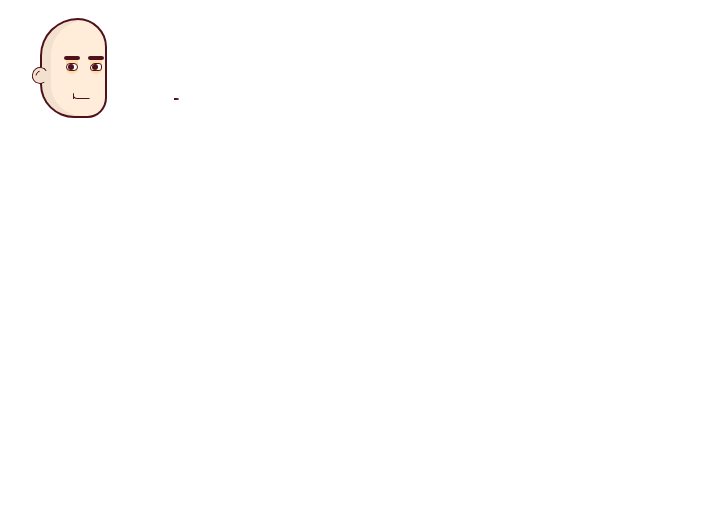
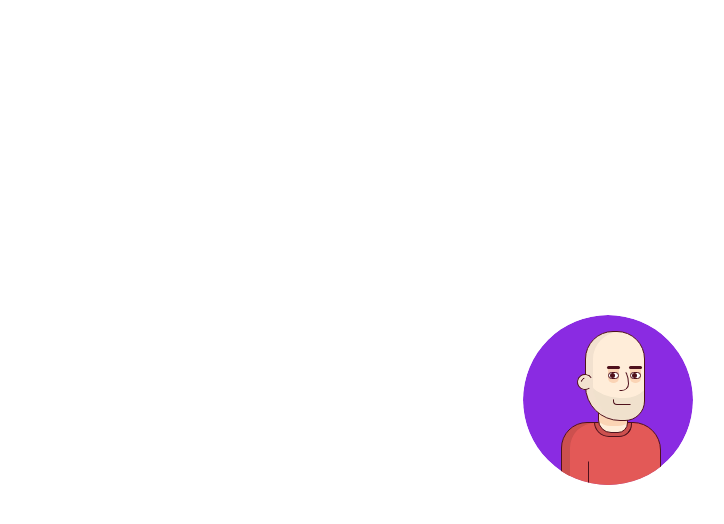
Before and after one commit to lsmantuan/desenho-css, a plain HTML site: page index.html in a window 1280 px wide. Shown: the whole page, without its empty margins (32-756 px from the left). Drawn offline with Linux system fonts and the light colour scheme.

Commit message:
Alterações no Corpo

```diff
--- a/index.html
+++ b/index.html
@@ -5,8 +5,8 @@
     <meta http-equiv="X-UA-Compatible" content="IE=edge">
     <meta name="viewport" content="width=device-width, initial-scale=1.0">
     <title>Desenho em CSS</title>
-    <!--<script>
-        window.onmousemove = function(objetoEvent) {
+    <script>
+        /*window.onmousemove = function(objetoEvent) {
             var cabeca = document.querySelector(".cabeca");
             var y = objetoEvent.y;
             var grau = 0;
@@ -16,251 +16,257 @@
                 grau = ((y / -70) * 0.8);
             }
             cabeca.style.transform = "rotateZ(" + grau  + "deg)"
+        }*/
+    </script>
+    <style>
+
+        html, body {
+            width: 100%;
+            height: 100%;
         }
-    </script>-->
-    <style>
+
         * {
             box-sizing: border-box;
             padding: 0;
             margin: 0;
         }
 
-        .container {
-            /*background-image: url(logo.jpg);*/
-            background-size: contain;
-            width: 200px;
-            height: 200px;
-            position: absolute;
-            display: inline-block;
+        .cartoon {
+            width: 170px;
+            height: 170px;
+            border-radius: 50%;
+            background-color: blueviolet;
+            position: relative;
+            top: 50%;
+            left: 50%;
+            transform: translate(-50%, -50%);
+            clip-path: circle(50%);
+            z-index: -1;
         }
 
         .cabeca {
-            width: 33.5%;
-            height: 50%;
-            border: 2px solid rgb(79, 17, 28);
-            border-top-left-radius: 40px;
-            border-top-right-radius: 46.15% 30.60%;
-            border-bottom-right-radius: 30.75% 21.50%;
-            border-bottom-left-radius: 53.85% 35.70%;
+            width: 60px;
+            height: 90px;
+            border: 1px solid rgb(79, 17, 28);
+            border-radius: 28px 28px 20px 35px;
             background-color: rgb(255, 237, 217);
-            box-shadow: inset rgb(242, 225, 207) 0.55rem 0;
-            /*, inset rgb(240, 225, 205) 0px -30px;*/
+            box-shadow: inset rgb(242, 225, 207) 7px 0,
+                        inset rgb(240, 225, 205) 0 -30px 0 -8px;
             position: absolute;
-            left: 36%;
-            top: 9%;
+            left: 62px;
+            top: 16px;
+            transform-origin: bottom center;
             z-index: 1;
         }
 
         .orelha {
-            width: 26.15%;
-            height: 17.35%;
-            border: 0.10rem solid rgb(79 17 28);
+            width: 16px;
+            height: 16px;
+            border: 1px solid rgb(79 17 28);
             border-right-color: transparent;
             border-radius: 50%;
             transform: rotate(10deg);
             background-color: rgb(242, 225, 207);
             position: absolute;
-            left: -15.5%;
-            top: 48.8%;
+            left: -9px;
+            top: 42px;
         }
 
         .orelha::after {
             position: absolute;
             content: "";
-            height: 38%;
-            width: 38%;
-            border: 0.10rem solid;
+            height: 5px;
+            width: 5px;
+            border: 1px solid;
             border-radius: 50%;
-            border-color: transparent transparent transparent rgb(79, 17, 28);
+            border-top-color: transparent;
+            border-right-color: transparent;
+            border-bottom-color: transparent;
+            border-left-color: rgb(79, 17, 28);
             transform: rotate(30deg);
-            left: 19%;
-            top: 19%;
+            left: 3px;
+            top: 3px;
         }
 
         .sobrancelha {
             position: absolute;
-            width: 13.2%;
-            height: 3.8%;
-            top: 37.5%;
-            right: 26.8%;
+            width: 9px;
+            height: 3px;
+            top: 34px;
+            right: 15px;
         }
 
         .sobrancelha::after {
             position: absolute;
             content: "";
-            width: 188%;
-            height: 100%;
-            border-top-right-radius: 14.6% 50%;
-            border-bottom-right-radius: 14.6% 50%;
-            border-top-left-radius: 14.6% 50%;
-            border-bottom-left-radius: 14.6% 50%;
+            width: 13px;
+            height: 3px;
+            border-radius: 1.5px;
             background-color: rgb(79, 17, 28);
-            left: 102%;
-            transform: rotate(1deg);
+            left: 9px;
         }
 
         .sobrancelha::before {
             position: absolute;
             content: "";
-            width: 188%;
-            height: 100%;
-            border-top-right-radius: 14.6% 50%;
-            border-bottom-right-radius: 14.6% 50%;
-            border-top-left-radius: 14.6% 50%;
-            border-bottom-left-radius: 14.6% 50%;
+            width: 13px;
+            height: 3px;
+            border-radius: 1.5px;
             background-color: rgb(79, 17, 28);
-            left: -190%;
-            transform: rotate(-1deg);
+            left: -13px;
         }
 
         .direito {
-            width: 18.80%;
-            height: 8.10%;
-            border: 0.10rem solid rgb(79, 17, 28);
-            border-radius: 50px 30px 30px 30px;
+            width: 11px;
+            height: 7px;
+            border: 1px solid rgb(79, 17, 28);
+            border-radius: 4px;
             background-color: rgb(255, 255, 255);
             position: absolute;
-            top: 45%;
-            left: 76%;
+            top: 40px;
+            left: 44px;
         }
 
         .direito::after {
             position: absolute;
             content: "";
-            width: 65%;
-            height: 107.9%;
+            width: 5px;
+            height: 5px;
             border-radius: 50%;
             background-color: rgb(79, 17, 28);
-            top: -3.5%;
-            left: 10%;
+            top: 0;
+            left: 1px;
         }
 
         .direito::before {
             position: absolute;
             content: "";
-            background-color: rgb(255, 219, 171);
-            border-bottom-left-radius: 65% 40%;
-            border-bottom-right-radius: 65% 40%;
-            width: 122%;
-            height: 265%;
+            background-color: rgb(251 212 181);
+            border-radius: 0 0 5px 5px;
+            width: 11px;
+            height: 15px;
             z-index: -1;
-            left: -11%;
-            top: -94%;
+            left: -1px;
+            top: -5px;
         }
 
         .esquerdo {
-            width: 18.80%;
-            height: 8.10%;
-            border: 0.10rem solid rgb(79, 17, 28);
-            border-radius: 30px 30px 30px 30px;
+            width: 11px;
+            height: 7px;
+            border: 1px solid rgb(79, 17, 28);
+            border-radius: 4px;
             background-color: rgb(255, 255, 255);
             position: absolute;
-            top: 45%;
-            left: 38%;
+            top: 40px;
+            left: 22px;
         }
 
         .esquerdo::after {
             position: absolute;
             content: "";
-            width: 65%;
-            height: 107.9%;
+            width: 5px;
+            height: 5px;
             border-radius: 50%;
             background-color: rgb(79, 17, 28);
-            top: -3.5%;
-            left: 10%;
+            top: 0;
+            left: 1px;
         }
 
         .esquerdo::before {
             position: absolute;
             content: "";
-            background-color: rgb(255, 219, 171);
-            border-bottom-left-radius: 65% 40%;
-            border-bottom-right-radius: 65% 40%;
-            width: 122%;
-            height: 265%;
+            background-color: rgb(251 212 181);
+            border-radius: 0 0 5px 5px;
+            width: 11px;
+            height: 15px;
             z-index: -1;
-            left: -11%;
-            top: -94%;
+            left: -1px;
+            top: -5px;
         }
 
-        /*.nariz {
-            width: 6px;
-            height: 6px;
-            border: 2px solid brown;
+        .nariz {
+            width: 10px;
+            height: 22px;
+            border: 1px solid rgb(79 17 28);
+            border-bottom-right-radius: 8px;
+            border-top-right-radius: 8px 16px;
             border-left-color: transparent;
             border-top-color: transparent;
-            border-radius: 0 0 100% 0;
             position: absolute;
-            top: 55px;
-            left: 40px;
+            left: 33px;
+            top: 37px;
         }
 
-        .nariz::before {
-            position: absolute; /* Estudar o motivo */ /*
-            content: "";
-            height: 16px;
-            width: 2px;
-            background-color: brown;
-            border-top-left-radius: 1px;
-            border-top-right-radius: 1px;
-            transform: rotate(351deg);
-            left: 4.7px;
-            top: -17.2px;
+        .boca {
+            width: 18px;
+            height: 6px;
+            border: 1px solid rgb(79 17 28);
+            border-right-color: transparent;
+            border-top-color: transparent;
+            border-bottom-left-radius: 4px;
+            position: absolute;
+            top: 67px;
+            left: 27px;
         }
 
-        .nariz::after {
-            position: absolute; /* Estudar o motivo */ /*
-            content: "";
-            height: 2px;
-            width: 4px;
-            background-color: brown;
-            border-top-left-radius: 1px;
-            border-bottom-left-radius: 1px;
-            left: -6px;
-            top: 6px;
-        }*/
-
-        .boca {
-            width: 27%;
-            height: 5.5%;
-            border: 0.10rem solid rgb(79 17 28);;
-            border-right-color: transparent;
-            border-top-color: transparent;
-            border-bottom-left-radius: 25% 65%;
+        .corpo {
+            width: 100px;
+            height: 74px;
+            border: 1px solid rgb(79, 17, 28);
+            border-top-right-radius: 28px;
+            border-top-left-radius: 26px;
+            background-color: rgb(227 89 87);
+            box-shadow: inset rgb(204 80 78) 8px 0;
             position: absolute;
-            top: 77%;
-            left: 49%;
+            left: 38px;
+            top: 107px;
+            z-index: -1;
         }
 
-        /* melhorar o posicionamento em tamanhos diferentes */
-        .boca::after {
-            position: absolute; /* Estudar o motivo */
+        .corpo::after {
+            position: absolute;
             content: "";
-            height: 0.35rem;
-            width: 0.10rem;
-            background-color: rgb(79 17 28);
-            border-top-left-radius: 70% 50%;
-            border-top-right-radius: 70% 50%;
-            left: -7.5%;
-            top: -60%;
+            width: 2px;
+            height: 32px;
+            border: 1px solid;
+            border-top-color: transparent;
+            border-right-color: transparent;
+            border-bottom-color: transparent;
+            border-left-color: rgb(79, 17, 28);
+            top: 38px;
+            left: 26px;
         }
 
-        /* melhorar o posicionamento em tamanhos diferentes */
-        .boca::before{
-            position: absolute; /* Estudar o motivo */
+        .pescoco {
+            width: 30px;
+            height: 23px;
+            border: 1px solid rgb(79, 17, 28);
+            border-bottom-right-radius: 10px;
+            border-bottom-left-radius: 13px;
+            background-color: rgb(251 212 181);
+            box-shadow: inset rgb(255 237 217) 0 -14px 0 -8px;
+            position: absolute;
+            left: 36px;
+            top: -13px;
+        }
+
+        .pescoco::after {
+            position: absolute;
             content: "";
-            height: 0.10rem;
-            width: 0.35rem;
-            background-color: rgb(79 17 28);
-            border-top-right-radius: 50% 70%;
-            border-bottom-right-radius: 50% 70%;
-            left: 100px; /*99%*/
-            top: 100.2%;
+            width: 36px;
+            height: 13px;
+            border: 1px solid rgb(79, 17, 28);
+            border-bottom-right-radius: 13px;
+            border-bottom-left-radius: 15px;
+            background-color: rgb(204 80 78);
+            left: -5px;
+            top: 11px;
+            z-index: -1;
         }
     </style>
 </head>
 <body>
-    <div class="container">
+    <div class="cartoon">
         <div class="cabeca">
             <div class="orelha"></div>
             <div class="olhos">
@@ -271,6 +277,9 @@
             <div class="nariz"></div>
             <div class="boca"></div>
         </div>
+        <div class="corpo">
+            <div class="pescoco"></div>
+        </div>
     </div>
 </body>
 </html>
```
